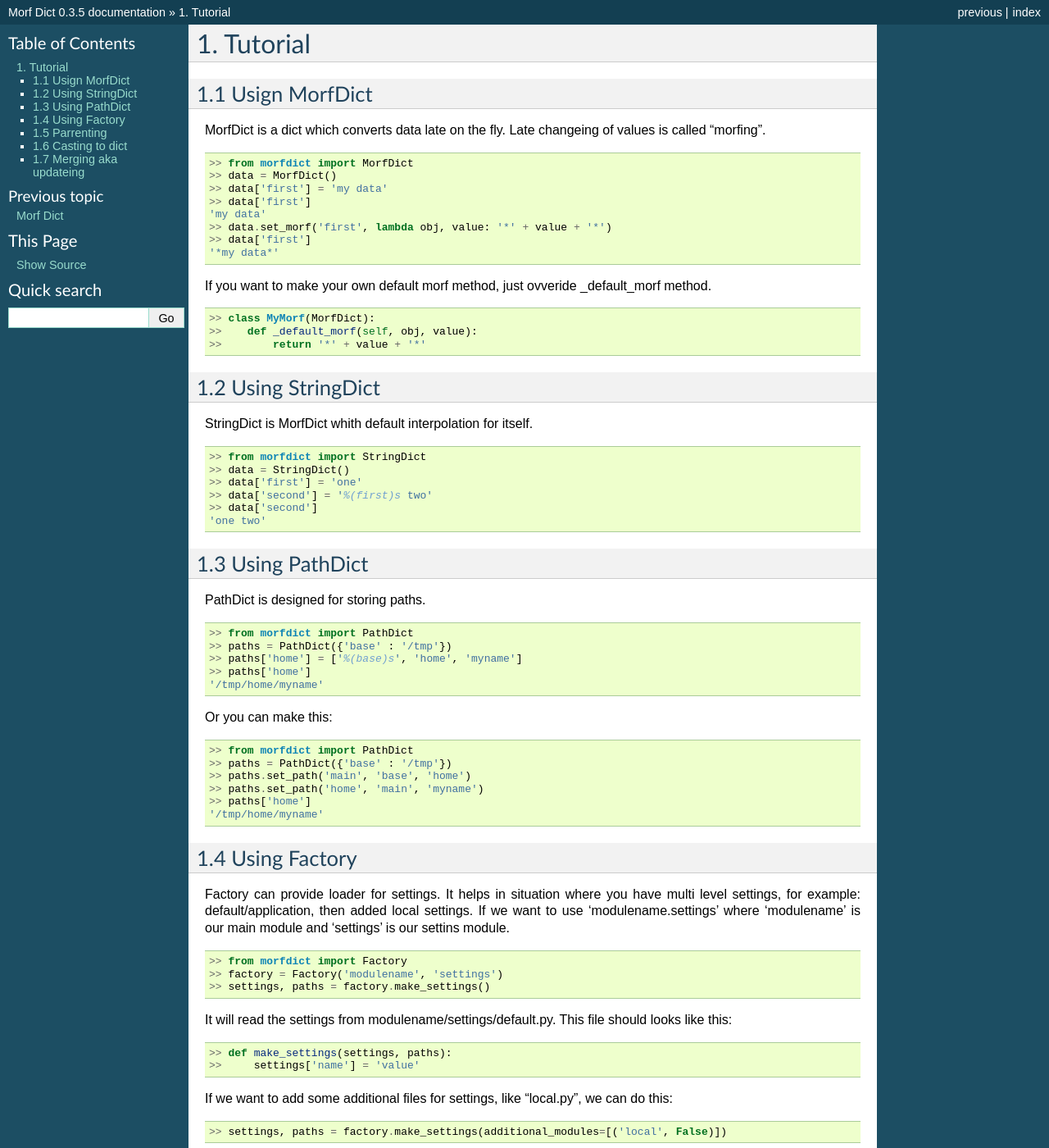
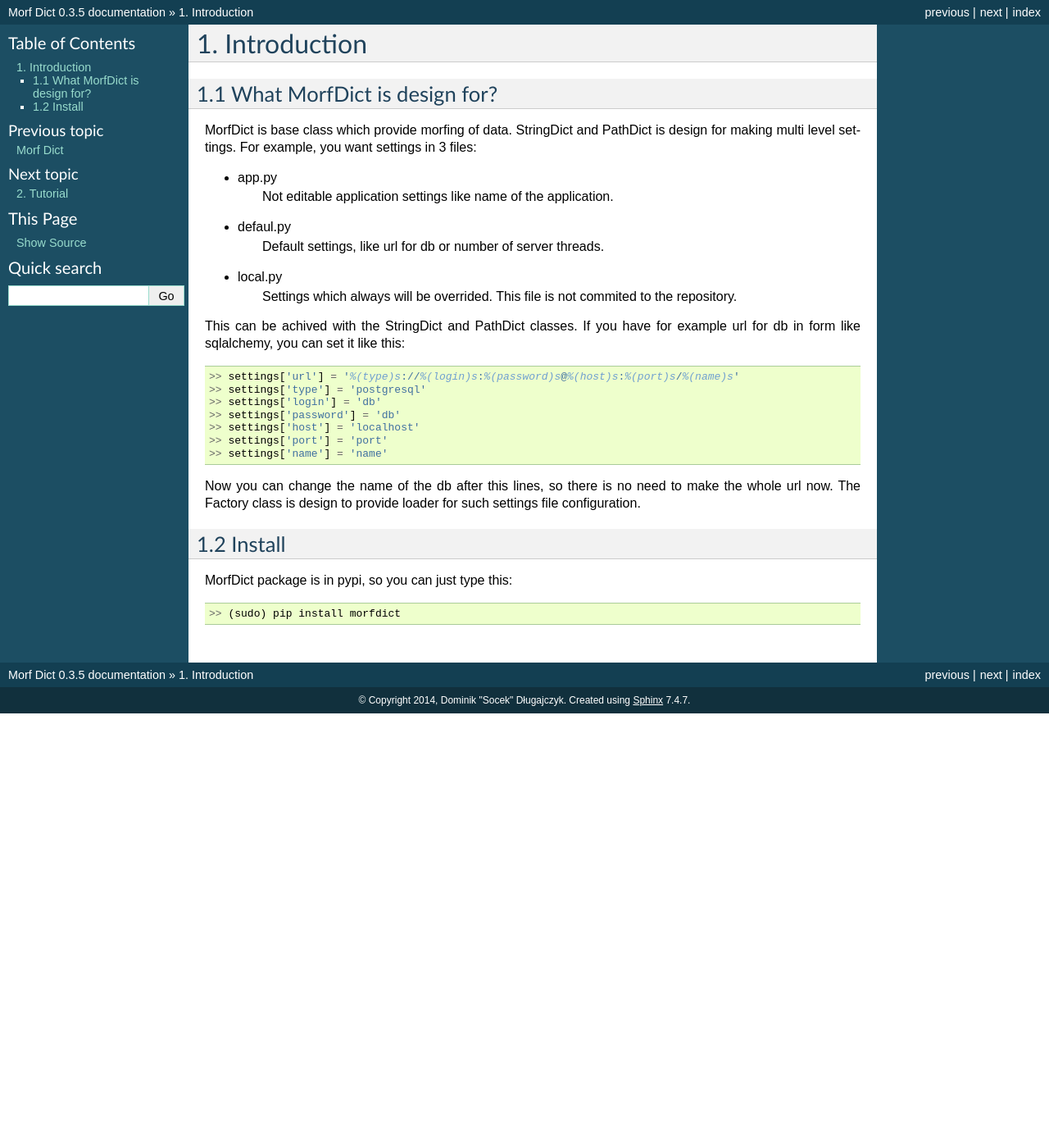
Before and after one commit to socek/smallsettings, a Sphinx documentation site: the page built from doc/intro.rst, in a window 1280 px wide and 1400 px high. Shown: the whole window at 82% size. Built offline with Sphinx 7.4.7, drawn with Linux system fonts in a browser that asks for light colours; some of the changed text lies outside the part shown.

Commit message:
Rest of the documentation.

```diff
--- /dev/null
+++ b/doc/api/factory.rst
@@ -0,0 +1,6 @@
+3.4 Factory
+===========
+
+.. automodule:: morfdict.factory
+.. autoclass:: Factory
+    :members:
--- /dev/null
+++ b/doc/api/index.rst
@@ -0,0 +1,11 @@
+==================
+3. Class Reference
+==================
+
+.. toctree::
+    :maxdepth: 2
+
+    morfdict
+    stringdict
+    pathdict
+    factory
--- /dev/null
+++ b/doc/api/morfdict.rst
@@ -0,0 +1,6 @@
+3.1 MorfDict
+============
+
+.. automodule:: morfdict.models
+.. autoclass:: morfdict.models.MorfDict
+    :members:
--- /dev/null
+++ b/doc/api/pathdict.rst
@@ -0,0 +1,5 @@
+3.3 PathDict
+============
+
+.. autoclass:: morfdict.models.PathDict
+   :members:
--- /dev/null
+++ b/doc/api/stringdict.rst
@@ -0,0 +1,6 @@
+3.2 StringDict
+==============
+
+.. automodule:: morfdict.models
+.. autoclass:: StringDict
+    :members:
--- a/doc/conf.py
+++ b/doc/conf.py
@@ -187,22 +187,22 @@
 # -- Options for LaTeX output ---------------------------------------------
 
 latex_elements = {
-# The paper size ('letterpaper' or 'a4paper').
-#'papersize': 'letterpaper',
+    # The paper size ('letterpaper' or 'a4paper').
+    #'papersize': 'letterpaper',
 
-# The font size ('10pt', '11pt' or '12pt').
-#'pointsize': '10pt',
+    # The font size ('10pt', '11pt' or '12pt').
+    #'pointsize': '10pt',
 
-# Additional stuff for the LaTeX preamble.
-#'preamble': '',
+    # Additional stuff for the LaTeX preamble.
+    #'preamble': '',
 }
 
 # Grouping the document tree into LaTeX files. List of tuples
 # (source start file, target name, title,
 #  author, documentclass [howto, manual, or own class]).
 latex_documents = [
-  ('index', 'MorfDict.tex', 'Morf Dict Documentation',
-   'Dominik "Socek" Długajczyk', 'manual'),
+    ('index', 'MorfDict.tex', 'Morf Dict Documentation',
+     'Dominik "Socek" Długajczyk', 'manual'),
 ]
 
 # The name of an image file (relative to this directory) to place at the top of
@@ -245,9 +245,9 @@
 # (source start file, target name, title, author,
 #  dir menu entry, description, category)
 texinfo_documents = [
-  ('index', 'MorfDict', 'Morf Dict Documentation',
-   'Dominik "Socek" Długajczyk', 'MorfDict', 'One line description of project.',
-   'Miscellaneous'),
+    ('index', 'MorfDict', 'Morf Dict Documentation',
+     'Dominik "Socek" Długajczyk', 'MorfDict', 'One line description of project.',
+     'Miscellaneous'),
 ]
 
 # Documents to append as an appendix to all manuals.
@@ -261,3 +261,4 @@
 
 # If true, do not generate a @detailmenu in the "Top" node's menu.
 #texinfo_no_detailmenu = False
+autoclass_content = "both"
--- a/doc/intro.rst
+++ b/doc/intro.rst
@@ -1,175 +1,44 @@
-===========
-1. Tutorial
-===========
+===============
+1. Introduction
+===============
 
-1.1 Usign MorfDict
-==================
+1.1 What MorfDict is design for?
+================================
 
-MorfDict is a dict which converts data late on the fly.
-Late changeing of values is called "morfing".
+MorfDict is base class which provide morfing of data. StringDict and PathDict is
+design for making multi level settings. For example, you want settings in 3
+files:
+
+- app.py
+    Not editable application settings like name of the application.
+- defaul.py
+    Default settings, like url for db or number of server threads.
+- local.py
+    Settings which always will be overrided. This file is not commited to the
+    repository.
+
+This can be achived with the StringDict and PathDict classes. If you have for
+example url for db in form like sqlalchemy, you can set it like this:
 
 ::
 
-    >> from morfdict import MorfDict
-    >> data = MorfDict()
-    >> data['first'] = 'my data'
-    >> data['first']
-    'my data'
-    >> data.set_morf('first', lambda obj, value: '*' + value + '*')
-    >> data['first']
-    '*my data*'
+    >> settings['url'] = '%(type)s://%(login)s:%(password)s@%(host)s:%(port)s/%(name)s'
+    >> settings['type'] = 'postgresql'
+    >> settings['login'] = 'db'
+    >> settings['password'] = 'db'
+    >> settings['host'] = 'localhost'
+    >> settings['port'] = 'port'
+    >> settings['name'] = 'name'
 
-If you want to make your own default morf method, just ovveride
-\_default\_morf method.
+Now you can change the name of the db after this lines, so there is no need to
+make the whole url now. The Factory class is design to provide loader for such
+settings file configuration.
+
+1.2 Install
+===========
+
+MorfDict package is in pypi, so you can just type this:
 
 ::
 
-    >> class MyMorf(MorfDict):
-    >>    def _default_morf(self, obj, value):
-    >>        return '*' + value + '*'
-
-
-
-
-1.2 Using StringDict
-====================
-
-StringDict is MorfDict whith default interpolation for itself.
-
-::
-
-    >> from morfdict import StringDict
-    >> data = StringDict()
-    >> data['first'] = 'one'
-    >> data['second'] = '%(first)s two'
-    >> data['second']
-    'one two'
-
-1.3 Using PathDict
-==================
-
-PathDict is designed for storing paths.
-
-::
-
-    >> from morfdict import PathDict
-    >> paths = PathDict({'base' : '/tmp'})
-    >> paths['home'] = ['%(base)s', 'home', 'myname']
-    >> paths['home']
-    '/tmp/home/myname'
-
-Or you can make this:
-
-::
-
-    >> from morfdict import PathDict
-    >> paths = PathDict({'base' : '/tmp'})
-    >> paths.set_path('main', 'base', 'home')
-    >> paths.set_path('home', 'main', 'myname')
-    >> paths['home']
-    '/tmp/home/myname'
-
-1.4 Using Factory
-=================
-Factory can provide loader for settings. It helps in situation where you have
-multi level settings, for example: default/application, then added local
-settings. If we want to use ‘modulename.settings’ where ‘modulename’ is our
-main module and ‘settings’ is our settins module.
-
-::
-
-    >> from morfdict import Factory
-    >> factory = Factory('modulename', 'settings')
-    >> settings, paths = factory.make_settings()
-
-It will read the settings from modulename/settings/default.py. This file
-should looks like this:
-
-::
-
-    >> def make_settings(settings, paths):
-    >>     settings['name'] = 'value'
-
-If we want to add some additional files for settings, like “local.py”,
-we can do this:
-
-::
-
-    >> settings, paths = factory.make_settings(additional_modules=[('local', False)])
-
-This is the default behavior. The bool means “raise error on missing
-module”.
-
-1.5 Parrenting
-==============
-
-There is a possibility to make multi level morf dict interacting with each
-other. Parrenting is hidden, so you can just make something like this:
-
-::
-
-    >> data = StringDict()
-    >> data['parentvar'] = 'myvar'
-    >> data['child'] = {'childvar': '%(parentvar)s child'}
-    >> print(data['child:childvar'])
-    myvar child
-
-As you can see, you can use vars from parents whithin the childs. Using the
-child from the parrent is achived by using ":", so you can not use this symbol
-in key name, because it will brake. This is implemented so you can use
-interpolation of the childs:
-
-::
-
-    >> data = StringDict()
-    >> data['parentvar'] = 'myvar'
-    >> data['child'] = {'childvar': '%(parentvar)s child'}
-    >> data['second'] = '%(child:childvar)s parent'
-    >> print(data['second'])
-    myvar child parent
-
-1.6 Casting to dict
-===================
-
-MorfDict stores data like normal dict. So this will probebly will not make
-expected results:
-
-::
-
-    >> data = StringDict()
-    >> data['one'] = 'one'
-    >> data['two'] = '%(one)s two'
-    >> print(dict(data))
-    {'one': 'one', 'two': '%(one)s two'}
-
-But there is a method called .to_dict wich will make proper result.
-
-::
-
-    >> data = StringDict()
-    >> data['one'] = 'one'
-    >> data['two'] = '%(one)s two'
-    >> print(data.to_dict())
-    {'one': 'one', 'two': 'one two'}
-
-The second method is made bacouse sometimes you can need a raw dict data.
-
-1.7 Merging aka updateing
-=========================
-
-From the same reason as above .update will not work as exptected, so you should
-use .merge method.
-
-::
-
-    >> one = StringDict()
-    >> one['first'] = 'one'
-    >> one['third'] = 'third from one'
-    >> two = StringDict()
-    >> two['second'] = '%(first)s second'
-    >> two['third'] = 'third from two'
-    >> two.merge(one)
-    >> print(two['second'])
-    one second
-    >> print(two['third'])
-    third from one
+    >> (sudo) pip install morfdict
--- /dev/null
+++ b/doc/tutorial.rst
@@ -0,0 +1,175 @@
+===========
+2. Tutorial
+===========
+
+2.1 Usign MorfDict
+==================
+
+MorfDict is a dict which converts data late on the fly.
+Late changeing of values is called "morfing".
+
+::
+
+    >> from morfdict import MorfDict
+    >> data = MorfDict()
+    >> data['first'] = 'my data'
+    >> data['first']
+    'my data'
+    >> data.set_morf('first', lambda obj, value: '*' + value + '*')
+    >> data['first']
+    '*my data*'
+
+If you want to make your own default morf method, just ovveride
+\_default\_morf method.
+
+::
+
+    >> class MyMorf(MorfDict):
+    >>    def _default_morf(self, obj, value):
+    >>        return '*' + value + '*'
+
+
+
+
+2.2 Using StringDict
+====================
+
+StringDict is MorfDict whith default interpolation for itself.
+
+::
+
+    >> from morfdict import StringDict
+    >> data = StringDict()
+    >> data['first'] = 'one'
+    >> data['second'] = '%(first)s two'
+    >> data['second']
+    'one two'
+
+2.3 Using PathDict
+==================
+
+PathDict is designed for storing paths.
+
+::
+
+    >> from morfdict import PathDict
+    >> paths = PathDict({'base' : '/tmp'})
+    >> paths['home'] = ['%(base)s', 'home', 'myname']
+    >> paths['home']
+    '/tmp/home/myname'
+
+Or you can make this:
+
+::
+
+    >> from morfdict import PathDict
+    >> paths = PathDict({'base' : '/tmp'})
+    >> paths.set_path('main', 'base', 'home')
+    >> paths.set_path('home', 'main', 'myname')
+    >> paths['home']
+    '/tmp/home/myname'
+
+2.4 Using Factory
+=================
+Factory can provide loader for settings. It helps in situation where you have
+multi level settings, for example: default/application, then added local
+settings. If we want to use ‘modulename.settings’ where ‘modulename’ is our
+main module and ‘settings’ is our settins module.
+
+::
+
+    >> from morfdict import Factory
+    >> factory = Factory('modulename', 'settings')
+    >> settings, paths = factory.make_settings()
+
+It will read the settings from modulename/settings/default.py. This file
+should looks like this:
+
+::
+
+    >> def make_settings(settings, paths):
+    >>     settings['name'] = 'value'
+
+If we want to add some additional files for settings, like “local.py”,
+we can do this:
+
+::
+
+    >> settings, paths = factory.make_settings(additional_modules=[('local', False)])
+
+This is the default behavior. The bool means “raise error on missing
+module”.
+
+2.5 Parrenting
+==============
+
+There is a possibility to make multi level morf dict interacting with each
+other. Parrenting is hidden, so you can just make something like this:
+
+::
+
+    >> data = StringDict()
+    >> data['parentvar'] = 'myvar'
+    >> data['child'] = {'childvar': '%(parentvar)s child'}
+    >> print(data['child:childvar'])
+    myvar child
+
+As you can see, you can use vars from parents whithin the childs. Using the
+child from the parrent is achived by using ":", so you can not use this symbol
+in key name, because it will brake. This is implemented so you can use
+interpolation of the childs:
+
+::
+
+    >> data = StringDict()
+    >> data['parentvar'] = 'myvar'
+    >> data['child'] = {'childvar': '%(parentvar)s child'}
+    >> data['second'] = '%(child:childvar)s parent'
+    >> print(data['second'])
+    myvar child parent
+
+2.6 Casting to dict
+===================
+
+MorfDict stores data like normal dict. So this will probebly will not make
+expected results:
+
+::
+
+    >> data = StringDict()
+    >> data['one'] = 'one'
+    >> data['two'] = '%(one)s two'
+    >> print(dict(data))
+    {'one': 'one', 'two': '%(one)s two'}
+
+But there is a method called .to_dict wich will make proper result.
+
+::
+
+    >> data = StringDict()
+    >> data['one'] = 'one'
+    >> data['two'] = '%(one)s two'
+    >> print(data.to_dict())
+    {'one': 'one', 'two': 'one two'}
+
+The second method is made bacouse sometimes you can need a raw dict data.
+
+2.7 Merging aka updateing
+=========================
+
+From the same reason as above .update will not work as exptected, so you should
+use .merge method.
+
+::
+
+    >> one = StringDict()
+    >> one['first'] = 'one'
+    >> one['third'] = 'third from one'
+    >> two = StringDict()
+    >> two['second'] = '%(first)s second'
+    >> two['third'] = 'third from two'
+    >> two.merge(one)
+    >> print(two['second'])
+    one second
+    >> print(two['third'])
+    third from one
```
Also changed, not shown: doc/index.rst (+2 -6 lines), 2 other files.
